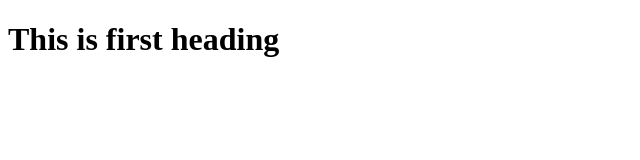
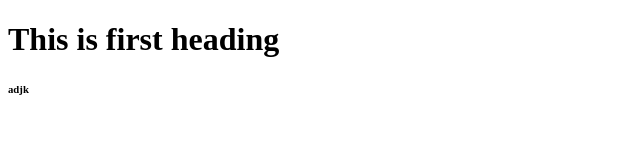
Before and after one commit to AliAhmad3/practice, a plain HTML site: page index.html in a window 1280 px wide. Shown: the full height of the page, 0-640 px from the left. Drawn offline with Linux system fonts and the light colour scheme.

Commit message:
Update index.html

```diff
--- a/index.html
+++ b/index.html
@@ -5,5 +5,6 @@
 </head>
 <body>
 <h1>This is first heading</h1>
+  <H6>adjk</H6>
 </body>
 </html>
```
